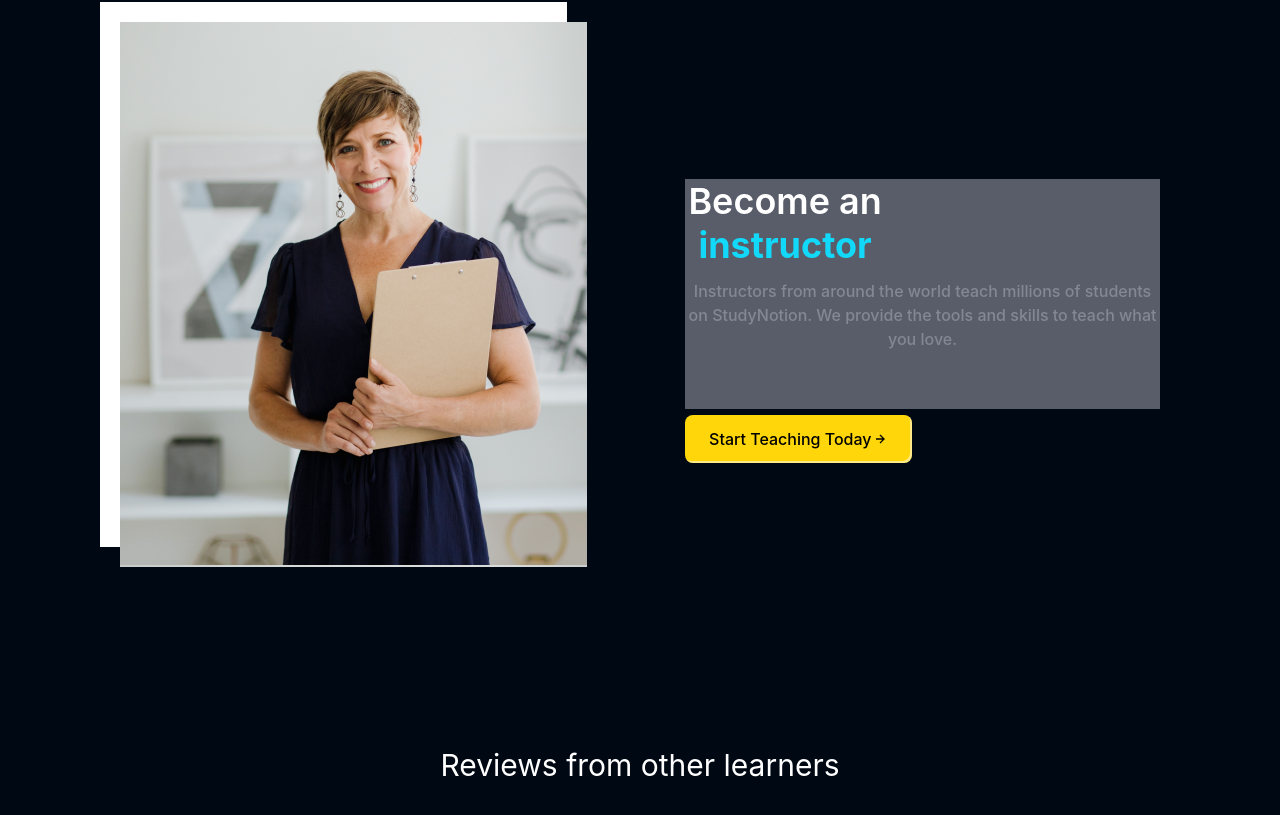
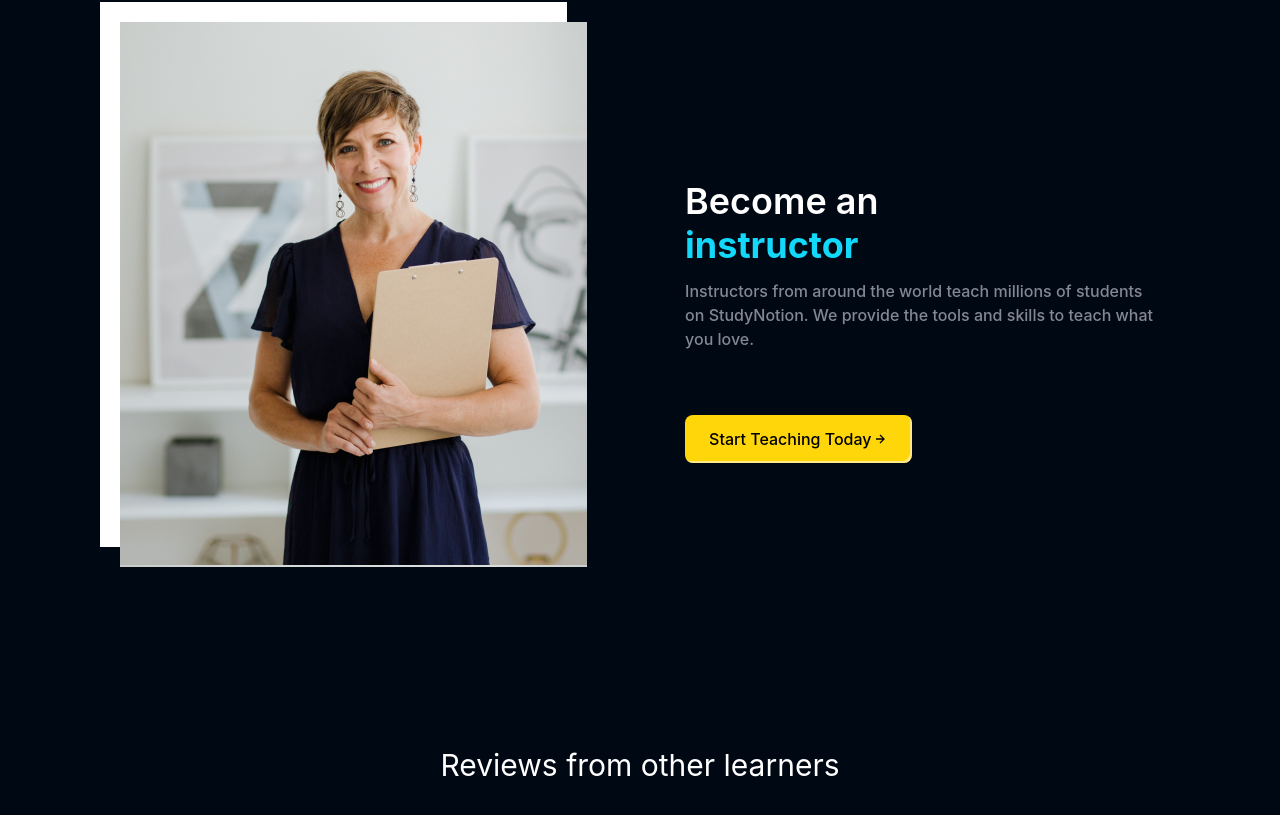
Before and after one commit to AMIT-USARA/Study-Notion, a React (Create React App) app: page / in a window 1280 px wide. Shown: the part 4360-5175 px from the top of the page. Built offline with nearby package versions, Linux system fonts and the light colour scheme; no server answers.

Commit message:
add some more property for make use friendly.

```diff
--- a/src/component/core/HomePage/CodeBlocks1.jsx
+++ b/src/component/core/HomePage/CodeBlocks1.jsx
@@ -16,7 +16,7 @@ const CodeBlocks1 = ({ position, heading, subheading, ctabtn1, ctabtn2, codebloc
         <div className={` w-full flex flex-col ${position} xl:justify-between 2xl:justify-center max-lg:items-center 2xl:gap-[60px] justify-between` } >
 
             <div className='w-[486px] h-[284px] max-550:w-[358px] max-550:h-[326px] flex flex-col gap-[12px] max-xl:mb-[32px] 2xl:mb-[32px]  '>
-                <div className='sm:text-[36px] text-[30px] max-430:text-[24px] leading-[44px] font-semibold text-center'>
+                <div className='sm:text-[36px] text-[30px] max-430:text-[24px] leading-[44px] font-semibold text-left sm:text-center'>
                     {heading}
                 </div>
                 <div className='text-[#838894] text-[16px] leading-[24px] font-medium pr-10 text-center'>
--- a/src/component/core/HomePage/InstructorSection.jsx
+++ b/src/component/core/HomePage/InstructorSection.jsx
@@ -23,7 +23,7 @@ function InstructorSection() {
 
                 </div>
 
-                <div className='min-550:w-[486px] bg-richblack-500 text-center max-550:max-w-[358px] flex flex-col gap-3 my-auto h-[230px]    max-lg:h-[120px]'>
+                <div className='min-550:w-[486px] text-center sm:text-left max-550:max-w-[358px] flex flex-col gap-3 my-auto h-[230px]    max-lg:h-[120px]'>
                     <div className='sm:text-[36px] text-[30px] max-430:text-[24px] min-550:leading-[44px] leading-[38px] lg:w-[200px] max-550:w-[200px] font-semibold'>
                         Become an <HighlightText text=" instructor" />
                     </div>
```
